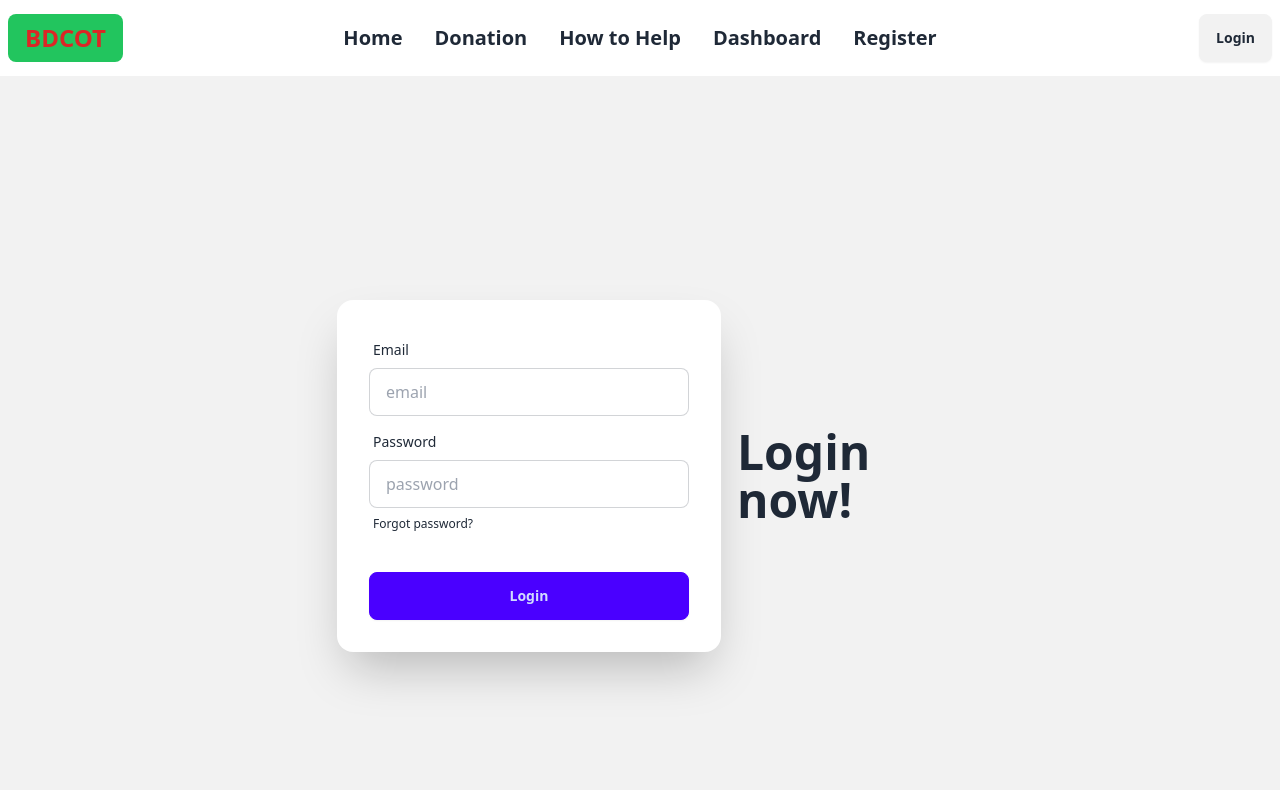
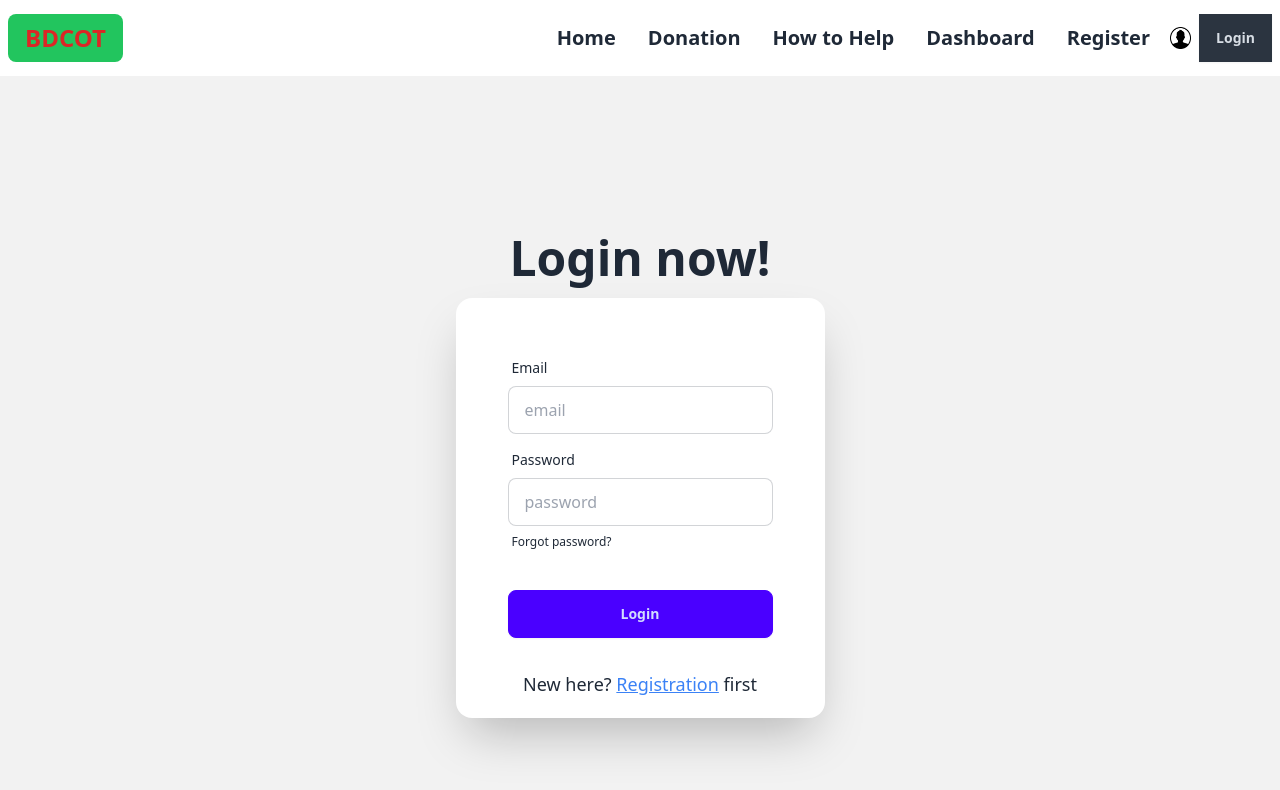
Before and after one commit to KI-Anik/A9-cloth-donation-auth, a React (Vite) app: page /auth/login in a window 1280 px wide. Shown: the top 790 px of the page. Built offline with nearby package versions, Linux system fonts and the light colour scheme; no server answers.

Commit message:
Refactor authentication components and add loading state; rename Donation page to Cards and enhance Details page with additional information

```diff
--- /dev/null
+++ b/src/components/Loading.jsx
@@ -0,0 +1,10 @@
+
+const Loading = () => {
+    return (
+        <div className='flex min-h-screen justify-center items-center'>
+        <span className="loading loading-bars loading-lg"></span>
+    </div>
+    );
+};
+
+export default Loading;
--- a/src/components/Navbar.jsx
+++ b/src/components/Navbar.jsx
@@ -1,17 +1,21 @@
+import { useContext } from "react";
 import { Link, NavLink } from "react-router-dom";
+import { AuthContext } from "./provider/AuthProvider";
+import userIcon from '../assets/user.png'
 
 const Navbar = () => {
+  const {user, logOut,} = useContext(AuthContext)
 
     const links = <div className="font-bold flex text-xl">
     <li><NavLink to={'/'}>Home</NavLink></li>
-    <li><NavLink to={'/donation'}>Donation</NavLink></li>
+    <li><NavLink to={'/donationCards'}>Donation</NavLink></li>
     <li><NavLink to={'/help'}>How to Help</NavLink></li>
     <li><NavLink to={'/dashboard'}>Dashboard</NavLink></li>
     <li><NavLink to={'/auth/register'}>Register</NavLink></li>
     </div>
     return (
         <div>
-            <div className="navbar bg-base-100">
+            <div className="navbar bg-base-100 justify-between">
   <div className="navbar-start">
     <div className="dropdown">
       <div tabIndex={0} role="button" className="btn btn-ghost lg:hidden">
@@ -41,9 +45,28 @@ const Navbar = () => {
      {links}
     </ul>
   </div>
-  <div className="navbar-end">
-    <Link to={'/auth/login'} className="btn">Login</Link>
-  </div>
+
+  <div className="logo flex gap-2 items-center">
+                <div className="">
+                    {
+                        user && user?.email ?
+                            <div>
+                                <img className="w-10 rounded-full" src={user.photoURL} alt="profile photo" />
+                                <p>{user?.email}</p>
+                            </div>
+                            :
+                            <img src={userIcon} alt="icon" />
+                    }
+
+                </div>
+                {
+                    user && user.email ?
+                        <button onClick={logOut} className="btn btn-neutral rounded-none">logOut</button>
+                        :
+                        <Link to={'/auth/login'} className="btn btn-neutral rounded-none">Login</Link>
+
+                }
+            </div>
 </div>
         </div>
     );
--- a/src/components/Pages/Donation.jsx
+++ b/src/components/Pages/Cards.jsx
@@ -2,7 +2,7 @@ import { Link,  } from "react-router-dom";
 import { useEffect, useState } from "react";
 import Navbar from "../Navbar";
 
-const Donation = () => {
+const Cards = () => {
     const [cards,setCards] = useState([])
 
     useEffect(()=>{
@@ -10,6 +10,10 @@ const Donation = () => {
         .then(res =>res.json())
         .then(data => setCards(data) )
     },[])
+
+    const handlebtn=()=> {
+        alert('please login first')
+    }
     return (
         <div className="container mx-auto">
             <Navbar></Navbar>
@@ -32,7 +36,7 @@ const Donation = () => {
                             <p>{singleData.description}</p>
                             <div className="card-actions">
                                 <Link to={`/details/${singleData.id}`}>
-                                <button className="btn btn-primary">Donate Now</button>
+                                <button onClick={handlebtn} className="btn btn-primary">Donate Now</button>
                                 </Link>
                             </div>
                         </div>
@@ -43,4 +47,4 @@ const Donation = () => {
     );
 };
 
-export default Donation;
+export default Cards;
--- a/src/components/Pages/Details.jsx
+++ b/src/components/Pages/Details.jsx
@@ -7,7 +7,7 @@ const Details = () => {
     const data = useLoaderData()
 
     const singleCard = data.find(card => card.id === pId)
-    const {title, image,division,status } = singleCard
+    const {title, image,division,description,contactInfo,status } = singleCard
 
         const handleBtn=()=>{
             alert('Thank you ! We will reach your destination soon')
@@ -59,8 +59,12 @@ const Details = () => {
                         <p className="py-6">
                            <img src={image} alt="photo" />
                         </p>
+                        <p className="text-lg font-semibold text-amber-600">{description}</p>
+                        <div className="text-green-600 font-semibold">
                         <p>Division: {division}</p>
                         <p>Status: {status}</p>
+                        <p>Contact-Info: {contactInfo}</p>
+                        </div>
                     </div>
                 </div>
             </div>
--- a/src/components/Pages/Login.jsx
+++ b/src/components/Pages/Login.jsx
@@ -1,19 +1,36 @@
+import { useContext } from "react";
+import { Link, useLocation, useNavigate } from "react-router-dom";
+import { AuthContext } from "../provider/AuthProvider";
 
 const Login = () => {
+    const {setUser, login} = useContext(AuthContext)
+    const locaton = useLocation()
+    const navigate = useNavigate()
+
     const handleSubmit=(e)=>{
         e.preventDefault()
         const form= e.target;
         const email = form.email.value
         const password = form.password.value
         console.log(email,password)
+
+        //login
+        login(email,password)
+        .then(result => {
+            setUser(result.user)
+            navigate(locaton?.state? locaton.state : '/')
+        })
+        .catch(err => {
+            console.log(err.message)
+        })
     }
     return (
-        <div className="hero bg-base-200 min-h-screen">
-  <div className="hero-content flex-col lg:flex-row-reverse">
+        <div className="hero bg-base-200 min-h-screen ">
+  <div className="hero-content flex-col ">
     <div className="text-center lg:text-left">
       <h1 className="text-5xl font-bold">Login now!</h1>
     </div>
-    <div className="card bg-base-100 w-full max-w-sm shrink-0 shadow-2xl">
+    <div className="card bg-base-100  shrink-0 p-5 shadow-2xl">
       <form onSubmit={handleSubmit} className="card-body">
         <div className="form-control">
         <label className="label">
@@ -34,6 +51,7 @@ const Login = () => {
           <button className="btn btn-primary">Login</button>
         </div>
       </form>
+          <p className="text-center text-lg">New here? <Link to={'/auth/register'} className="link text-blue-500">Registration</Link> first </p>
     </div>
   </div>
 </div>
--- a/src/components/Pages/Register.jsx
+++ b/src/components/Pages/Register.jsx
@@ -1,5 +1,9 @@
+import { useContext } from "react";
+import { Link } from "react-router-dom";
+import { AuthContext } from "../provider/AuthProvider";
 
 const Register = () => {
+    const {createNewUser} = useContext(AuthContext)
 
     const handleSubmit=(e)=>{
         e.preventDefault()
@@ -9,6 +13,15 @@ const Register = () => {
         const email = form.email.value
         const password = form.password.value
         console.log({name,photo, email,password})
+
+        // authentication
+        createNewUser(email,password)
+        .then(result => {
+            console.log(result.user)
+        })
+        .catch(err => {
+            console.log(err.message)
+        })
     }
     return (
         <div className="flex flex-col  justify-center items-center min-h-screen">
@@ -40,9 +53,11 @@ const Register = () => {
           <input name='password' type="password" placeholder="password" className="input input-bordered" required />
         </div>
         <div className="form-control mt-6">
-          <button className="btn btn-primary">Login</button>
+          <button className="btn btn-primary">Register</button>
         </div>
+      <p className="text-center text-lg p-2">Already have an account? <Link to={'/auth/login'} className="link text-blue-500">Login</Link> </p>
       </form>
+
     </div>
         </div>
     );
--- a/src/components/layout/AuthLayout.jsx
+++ b/src/components/layout/AuthLayout.jsx
@@ -3,7 +3,7 @@ import Navbar from '../Navbar';
 
 const AuthLayout = () => {
     return (
-        <div>
+        <div className='container mx-auto'>
             <Navbar></Navbar>
             <Outlet></Outlet>
         </div>
--- a/src/components/provider/AuthProvider.jsx
+++ b/src/components/provider/AuthProvider.jsx
@@ -1,20 +1,57 @@
-import { createContext } from "react";
-import { getAuth } from "firebase/auth";
+import { createContext, useEffect, useState } from "react";
+import PropTypes from 'prop-types';
+import { createUserWithEmailAndPassword, getAuth, onAuthStateChanged, signInWithEmailAndPassword, signOut } from "firebase/auth";
 import app from "../firebase/firebase.config";
 
 export const AuthContext = createContext()
 const auth = getAuth(app);
 
-const AuthProvider = ({children}) => {
+const AuthProvider = ({ children }) => {
+    const [user, setUser] = useState(null)
+    const [loading, setLoading] = useState(true)
 
-const authInfo={
-    user: 'anik'
-}
+    const createNewUser = (email, password) => {
+        return createUserWithEmailAndPassword(auth, email, password)
+    }
+
+    const login = (email, password) => {
+        return signInWithEmailAndPassword(auth, email, password)
+    }
+
+    const logOut = () => {
+        return signOut(auth)
+    }
+
+    const updateProfile = (updateData)=> {
+        return updateProfile(auth.currentUser, updateData)
+    }
+
+    const authInfo = {
+        user,
+        setUser,
+        createNewUser,
+        login,
+        logOut,
+        updateProfile,
+        loading
+    }
+
+    useEffect(() => {
+        const unsubscribe = onAuthStateChanged(auth, currentUser => {
+            setUser(currentUser)
+            setLoading(false)
+        })
+        return () => unsubscribe()
+    }, [])
+
     return (
         <AuthContext.Provider value={authInfo}>
             {children}
-            </AuthContext.Provider>
+        </AuthContext.Provider>
     );
+};
+AuthProvider.propTypes = {
+    children: PropTypes.node.isRequired,
 };
 
 export default AuthProvider;
--- a/src/routes/PrivateRoute.jsx
+++ b/src/routes/PrivateRoute.jsx
@@ -1,13 +1,23 @@
+/* eslint-disable react/prop-types */
 import { useContext } from "react";
 import { AuthContext } from "../components/provider/AuthProvider";
+import { Navigate, useLocation } from "react-router-dom";
+import Loading from "../components/loading";
 
 const PrivateRoute = ({children}) => {
-    const {user} = useContext(AuthContext)
+    const {user, loading} = useContext(AuthContext)
+    const {pathname} = useLocation()
+
+    if(loading){
+        return <Loading></Loading>
+    }
+
+    if(user && user?.email){
+        return children
+    }
 
     return (
-        <div>
-            {children}
-        </div>
+        <Navigate to={'/auth/login'} state={pathname}></Navigate>
     );
 };
 
--- a/src/routes/Router.jsx
+++ b/src/routes/Router.jsx
@@ -1,6 +1,6 @@
 import { createBrowserRouter } from "react-router-dom";
 import HomelLayout from "../components/layout/HomelLayout";
-import Donation from "../components/Pages/Donation";
+import Cards from "../components/Pages/Cards";
 import Details from "../components/Pages/Details";
 import PrivateRoute from "./PrivateRoute";
 import AuthLayout from "../components/layout/AuthLayout";
@@ -13,8 +13,8 @@ const Router = createBrowserRouter([
         element: <HomelLayout></HomelLayout>,
     },
     {
-        path: 'donation',
-        element: <Donation></Donation>
+        path: 'donationCards',
+        element: <Cards></Cards>
     },
     {
         path: 'details/:id',
```
Also changed, not shown: src/assets/user.png (added).
